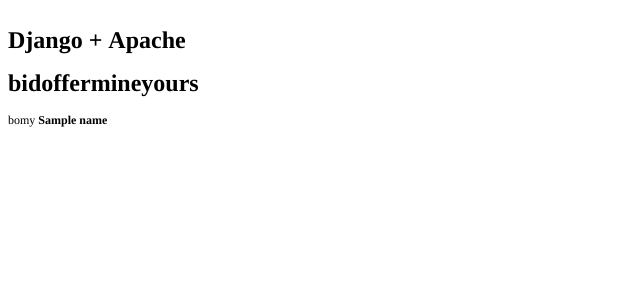
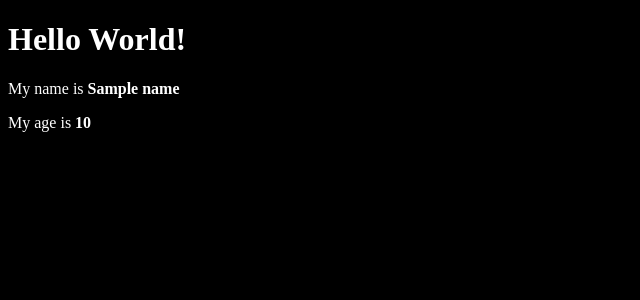
Before and after one commit to mnkil/bomy-web, a Django app: template templates/hello.html in a window 1280 px wide. Shown: the top 300 px of the page, without its empty margins (0-640 px from the left). Run offline with Django 4.2, Linux system fonts and the light colour scheme; the template is opened without the code that fills it: most values are stand-ins (such as "Sample title", 1, 10 or a date in 2020).

Commit message:
static update

```diff
--- a/sofitas/settings.py
+++ b/sofitas/settings.py
@@ -26,7 +26,7 @@
 # SECURITY WARNING: don't run with debug turned on in production!
 DEBUG = True
 
-ALLOWED_HOSTS = ['3.121.206.205', '3.68.57.234']
+ALLOWED_HOSTS = ['3.121.206.205', '3.68.57.234', '0.0.0.0']
 
 
 # Application definition
--- a/templates/base.html
+++ b/templates/base.html
@@ -1,19 +1,15 @@
-<!DOCTYPE html PUBLIC "-//W3C//DTD HTML 4.01//EN" "http://www.w3.org/TR/html4/strict.dtd">
+{load static %}
+<!DOCTYPE html>
 <html>
-<head>
-  <meta http-equiv="Content-Type" content="text/html; charset=utf-8">
-  <meta http-equiv="Content-Style-Type" content="text/css">
-  <title></title>
-  <meta name="Generator" content="Cocoa HTML Writer">
-  <meta name="CocoaVersion" content="2299.6">
-  <style type="text/css">
-    p.p1 {margin: 0.0px 0.0px 0.0px 0.0px; font: 12.0px Times; -webkit-text-stroke: #000000}
-    span.s1 {font-kerning: none}
-  </style>
-</head>
-<body>
-<p class="p1"><span class="s1">{% load static %} {% include 'header.html' %}</span></p>
-<h1 style="margin: 0.0px 0.0px 16.1px 0.0px; font: 24.0px Times; -webkit-text-stroke: #000000"><span class="s1"><b>Django + Apache</b></span></h1>
-<p class="p1"><span class="s1">{% block content %} {% endblock content %}</span></p>
-</body>
+    <head>
+        <title>Hello World!</title>
+        <link rel="stylesheet" href="{% static 'style.css' %}">
+    </head>
+    <body>
+        {% include 'header.html' %}
+        <h1>Django Tutorial</h1>
+        <p>Hi there! This is a Django tutorial.</p>
+        {% block content %}
+        {% endblock content %}
+    </body>
 </html>
--- a/templates/hello.html
+++ b/templates/hello.html
@@ -1,23 +1,13 @@
-<!DOCTYPE html PUBLIC "-//W3C//DTD HTML 4.01//EN" "http://www.w3.org/TR/html4/strict.dtd">
+{% load static %}
+<!DOCTYPE html>
 <html>
-<head>
-  <meta http-equiv="Content-Type" content="text/html; charset=utf-8">
-  <meta http-equiv="Content-Style-Type" content="text/css">
-  <title></title>
-  <meta name="Generator" content="Cocoa HTML Writer">
-  <meta name="CocoaVersion" content="2299.6">
-  <style type="text/css">
-    p.p1 {margin: 0.0px 0.0px 0.0px 0.0px; font: 12.0px Times; -webkit-text-stroke: #000000}
-    p.p3 {margin: 0.0px 0.0px 12.0px 0.0px; font: 12.0px Times; -webkit-text-stroke: #000000}
-    p.p4 {margin: 0.0px 0.0px 0.0px 0.0px; font: 12.0px Times; -webkit-text-stroke: #000000; min-height: 14.0px}
-    span.s1 {font-kerning: none}
-  </style>
-</head>
-<body>
-<p class="p1"><span class="s1">{% extends 'base.html' %} {% block content %}</span></p>
-<h1 style="margin: 0.0px 0.0px 16.1px 0.0px; font: 24.0px Times; -webkit-text-stroke: #000000"><span class="s1"><b>bidoffermineyours</b></span></h1>
-<p class="p3"><span class="s1">bomy <b>{{name}}</b></span></p>
-<p class="p4"><span class="s1"></span><br></p>
-<p class="p1"><span class="s1">{% endblock %}</span></p>
-</body>
+    <head>
+        <title>Hello World!</title>
+        <link rel="stylesheet" href="{% static 'style.css' %}">
+    </head>
+    <body>
+        <h1>Hello World!</h1>
+        <p>My name is <strong>{{name}}</strong></p>
+        <p>My age is <strong>{{age}}</strong></p>
+    </body>
 </html>
```
